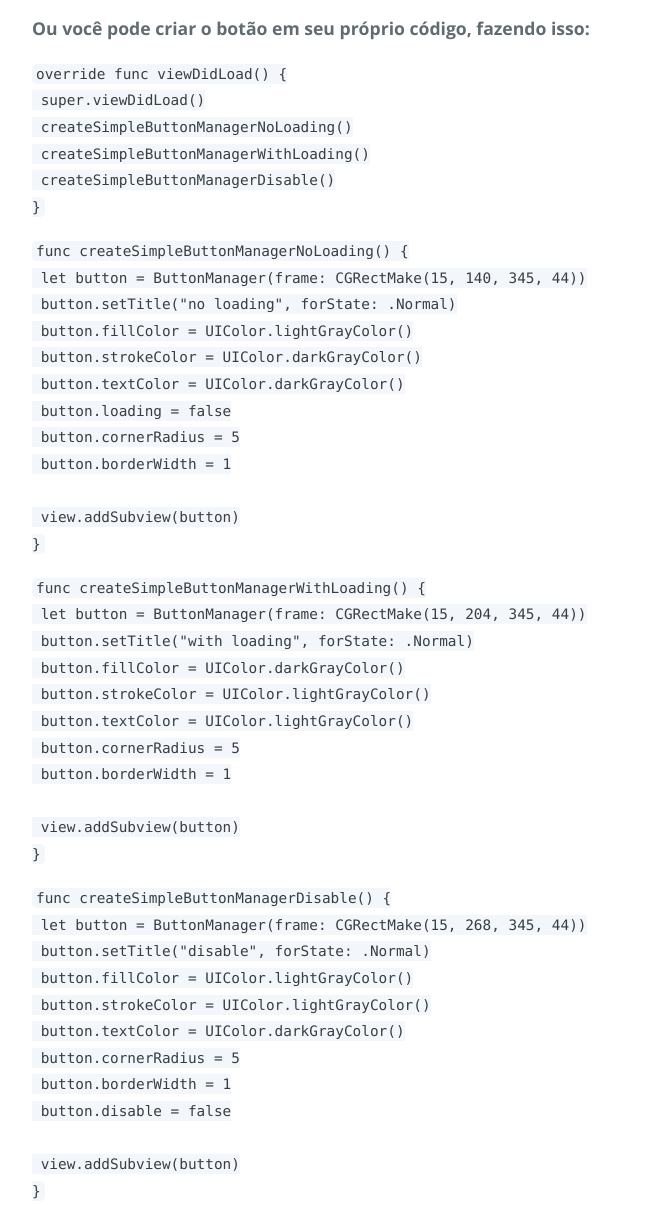
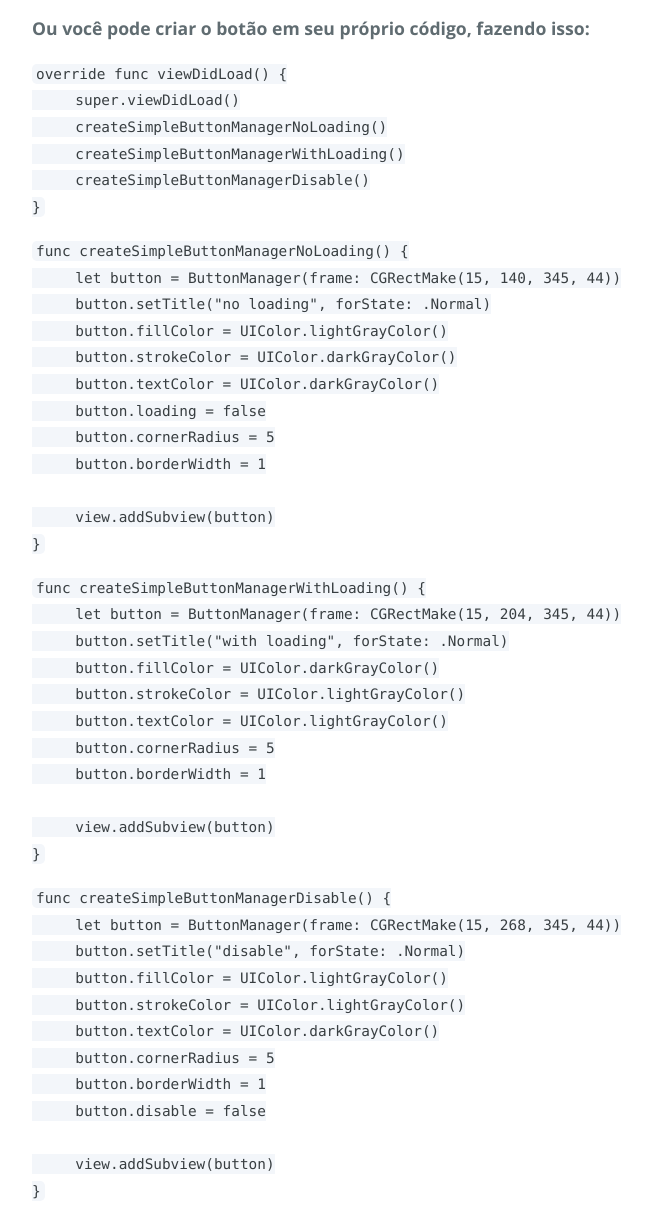
Before and after one commit to jjfernandes87/ButtonManager, a plain HTML site: page index.html in a window 1280 px wide. Shown: the part 1272-2477 px from the top of the page, without its empty margins (192-842 px from the left). Drawn offline with nearby package versions, Linux system fonts and the light colour scheme.

Commit message:
commit: update html

```diff
--- a/index.html
+++ b/index.html
@@ -37,54 +37,54 @@
 
 <p><code>
 override func viewDidLoad() {</br>
-  &nbsp;super.viewDidLoad()</br>
-  &nbsp;createSimpleButtonManagerNoLoading()</br>
-  &nbsp;createSimpleButtonManagerWithLoading()</br>
-  &nbsp;createSimpleButtonManagerDisable()</br>
+  &nbsp;&nbsp;&nbsp;&nbsp;&nbsp;super.viewDidLoad()</br>
+  &nbsp;&nbsp;&nbsp;&nbsp;&nbsp;createSimpleButtonManagerNoLoading()</br>
+  &nbsp;&nbsp;&nbsp;&nbsp;&nbsp;createSimpleButtonManagerWithLoading()</br>
+  &nbsp;&nbsp;&nbsp;&nbsp;&nbsp;createSimpleButtonManagerDisable()</br>
 }
 </code></p>
 
 <p><code>
 func createSimpleButtonManagerNoLoading() {</br>
-    &nbsp;let button = ButtonManager(frame: CGRectMake(15, 140, 345, 44))</br>
-    &nbsp;button.setTitle("no loading", forState: .Normal)</br>
-    &nbsp;button.fillColor = UIColor.lightGrayColor()</br>
-    &nbsp;button.strokeColor = UIColor.darkGrayColor()</br>
-    &nbsp;button.textColor = UIColor.darkGrayColor()</br>
-    &nbsp;button.loading = false</br>
-    &nbsp;button.cornerRadius = 5</br>
-    &nbsp;button.borderWidth = 1</br>
+    &nbsp;&nbsp;&nbsp;&nbsp;&nbsp;let button = ButtonManager(frame: CGRectMake(15, 140, 345, 44))</br>
+    &nbsp;&nbsp;&nbsp;&nbsp;&nbsp;button.setTitle("no loading", forState: .Normal)</br>
+    &nbsp;&nbsp;&nbsp;&nbsp;&nbsp;button.fillColor = UIColor.lightGrayColor()</br>
+    &nbsp;&nbsp;&nbsp;&nbsp;&nbsp;button.strokeColor = UIColor.darkGrayColor()</br>
+    &nbsp;&nbsp;&nbsp;&nbsp;&nbsp;button.textColor = UIColor.darkGrayColor()</br>
+    &nbsp;&nbsp;&nbsp;&nbsp;&nbsp;button.loading = false</br>
+    &nbsp;&nbsp;&nbsp;&nbsp;&nbsp;button.cornerRadius = 5</br>
+    &nbsp;&nbsp;&nbsp;&nbsp;&nbsp;button.borderWidth = 1</br>
     </br>
-    &nbsp;view.addSubview(button)</br>
+    &nbsp;&nbsp;&nbsp;&nbsp;&nbsp;view.addSubview(button)</br>
 }
 </code></p>
 
 <p><code>
 func createSimpleButtonManagerWithLoading() {</br>
-    &nbsp;let button = ButtonManager(frame: CGRectMake(15, 204, 345, 44))</br>
-    &nbsp;button.setTitle("with loading", forState: .Normal)</br>
-    &nbsp;button.fillColor = UIColor.darkGrayColor()</br>
-    &nbsp;button.strokeColor = UIColor.lightGrayColor()</br>
-    &nbsp;button.textColor = UIColor.lightGrayColor()</br>
-    &nbsp;button.cornerRadius = 5</br>
-    &nbsp;button.borderWidth = 1</br>
+    &nbsp;&nbsp;&nbsp;&nbsp;&nbsp;let button = ButtonManager(frame: CGRectMake(15, 204, 345, 44))</br>
+    &nbsp;&nbsp;&nbsp;&nbsp;&nbsp;button.setTitle("with loading", forState: .Normal)</br>
+    &nbsp;&nbsp;&nbsp;&nbsp;&nbsp;button.fillColor = UIColor.darkGrayColor()</br>
+    &nbsp;&nbsp;&nbsp;&nbsp;&nbsp;button.strokeColor = UIColor.lightGrayColor()</br>
+    &nbsp;&nbsp;&nbsp;&nbsp;&nbsp;button.textColor = UIColor.lightGrayColor()</br>
+    &nbsp;&nbsp;&nbsp;&nbsp;&nbsp;button.cornerRadius = 5</br>
+    &nbsp;&nbsp;&nbsp;&nbsp;&nbsp;button.borderWidth = 1</br>
     </br>
-    &nbsp;view.addSubview(button)</br>
+    &nbsp;&nbsp;&nbsp;&nbsp;&nbsp;view.addSubview(button)</br>
 }
 </code></p>
 
 <p><code>
 func createSimpleButtonManagerDisable() {</br>
-    &nbsp;let button = ButtonManager(frame: CGRectMake(15, 268, 345, 44))</br>
-    &nbsp;button.setTitle("disable", forState: .Normal)</br>
-    &nbsp;button.fillColor = UIColor.lightGrayColor()</br>
-    &nbsp;button.strokeColor = UIColor.lightGrayColor()</br>
-    &nbsp;button.textColor = UIColor.darkGrayColor()</br>
-    &nbsp;button.cornerRadius = 5</br>
-    &nbsp;button.borderWidth = 1</br>
-    &nbsp;button.disable = false</br>
+    &nbsp;&nbsp;&nbsp;&nbsp;&nbsp;let button = ButtonManager(frame: CGRectMake(15, 268, 345, 44))</br>
+    &nbsp;&nbsp;&nbsp;&nbsp;&nbsp;button.setTitle("disable", forState: .Normal)</br>
+    &nbsp;&nbsp;&nbsp;&nbsp;&nbsp;button.fillColor = UIColor.lightGrayColor()</br>
+    &nbsp;&nbsp;&nbsp;&nbsp;&nbsp;button.strokeColor = UIColor.lightGrayColor()</br>
+    &nbsp;&nbsp;&nbsp;&nbsp;&nbsp;button.textColor = UIColor.darkGrayColor()</br>
+    &nbsp;&nbsp;&nbsp;&nbsp;&nbsp;button.cornerRadius = 5</br>
+    &nbsp;&nbsp;&nbsp;&nbsp;&nbsp;button.borderWidth = 1</br>
+    &nbsp;&nbsp;&nbsp;&nbsp;&nbsp;button.disable = false</br>
     </br>
-    &nbsp;view.addSubview(button)</br>
+    &nbsp;&nbsp;&nbsp;&nbsp;&nbsp;view.addSubview(button)</br>
 }
 </code></p>
 
```
